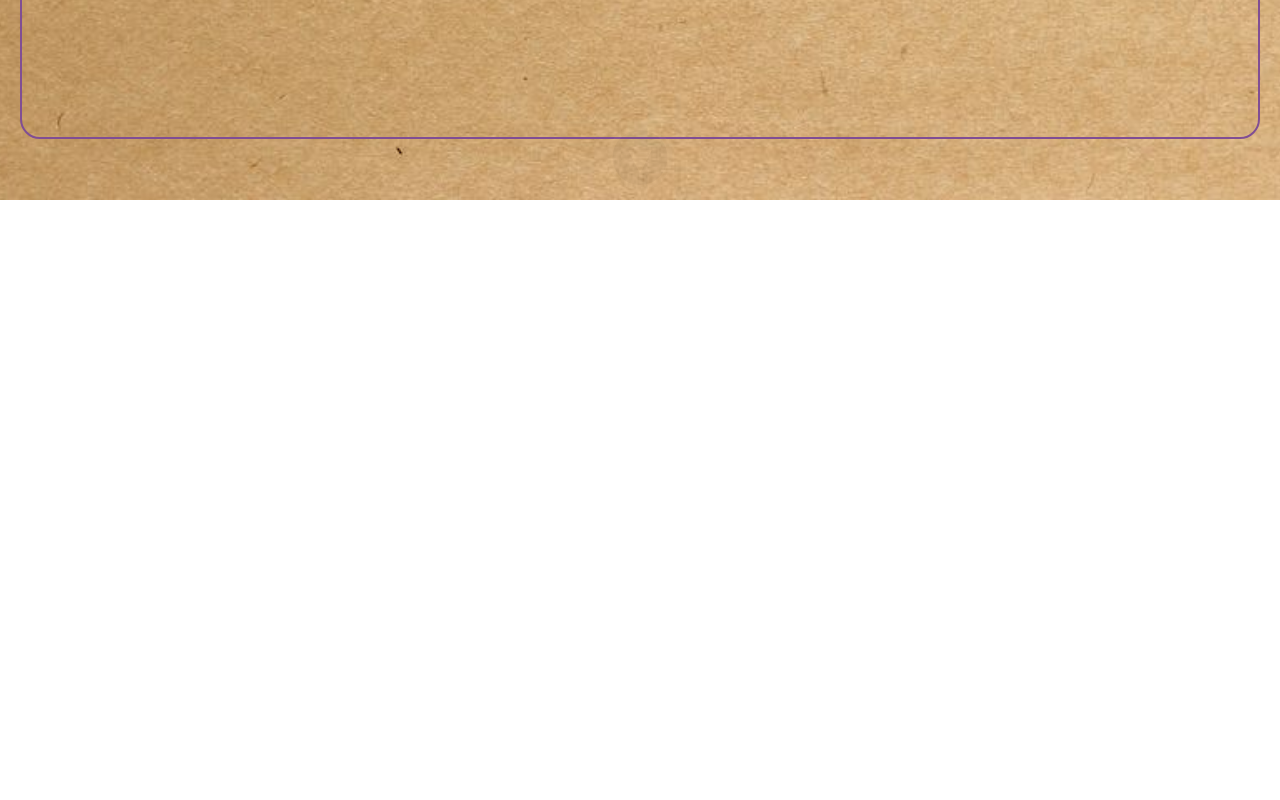
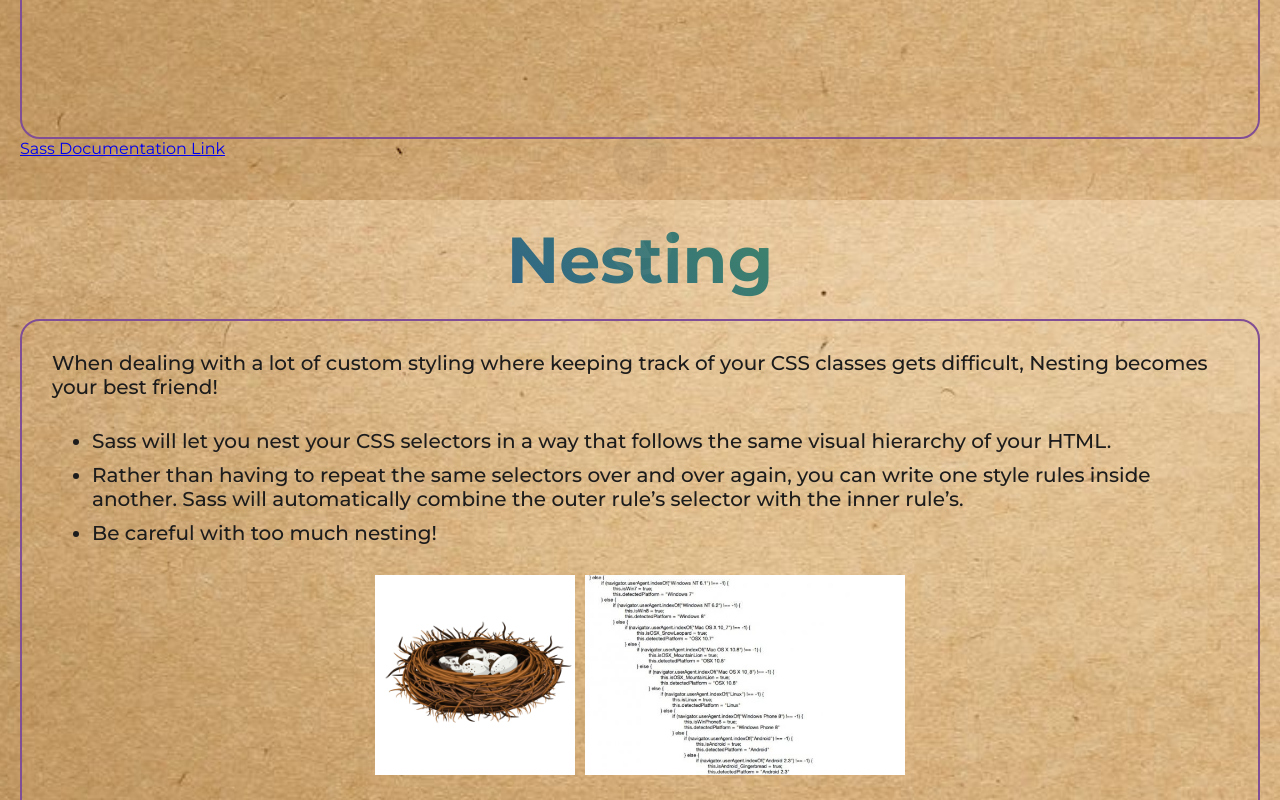
Before and after one commit to garcian5/SassDemo, a Vue app: page / in a window 1280 px wide. Shown: the part 2200-3000 px from the top of the page. Before the commit the page ends 2400 px from the top, so only its background shows below. Built offline with nearby package versions, Linux system fonts and the light colour scheme.

Commit message:
added img

```diff
--- a/src/components/Slide.vue
+++ b/src/components/Slide.vue
@@ -18,7 +18,8 @@
     bodyIsHTML: true,
     bodyText: null,
     bodyList: [],
-    subTitle: null
+    subTitle: null,
+    links: []
   });
 
   const clickedDiv = ref<number | 0>(0);
@@ -33,6 +34,7 @@
       slide.bodyIsHTML = props.slide.bodyIsHTML
       slide.bodyText = props.slide.bodyText;
       slide.bodyList = props.slide.bodyList;
+      slide.links = props.slide.links;
     }
   }
   //#endregion
@@ -47,6 +49,10 @@
     const pageId = "#slide-" + id;
     let pageBottom = document.querySelector(pageId);
     if (pageBottom) pageBottom.scrollIntoView();
+  }
+
+  const getPic = (index: number) => {
+    return '../assets/' + slide.imgs[index] + '.png';
   }
 
   onMounted(setSlideData);
@@ -79,10 +85,14 @@
           </ul>
         </li>
       </ul>
+
+      <div class="imgs" v-if="slide.imgs.length > 0">
+        <img v-for="(img, index) in slide.imgs" :src="img" alt="" :key="img + index" />
+      </div>
     </div>
 
-    <div>
-      <img v-for="(img, index) in slide.imgs" :src="img" alt="" :key="img + index" />
+    <div class="links" v-if="slide.links.length > 0">
+      <a v-for="(link, index) in slide.links" :href="link.href" :key="index">{{ link.linkName }}</a>
     </div>
   </div>
 
@@ -128,6 +138,15 @@
   }
 }
 
+.imgs {
+  display: flex;
+  justify-content: center;
+  align-items: center;
+  gap: 10px;
+  img {
+    max-height: 200px;
+  }
+}
 
 /* https://freefrontend.com/css-border-animations/ */
 /* https://codepen.io/t_afif/pen/rNJegrz */
--- a/src/components/Slides.vue
+++ b/src/components/Slides.vue
@@ -39,7 +39,7 @@
       bodyList: [
         {
           parent: 'SASS/SCSS',
-          children: ['What is SASS?', 'Nesting & Reference symbols', 'Variables & Object Variables', 'Mixins, Functions, @extends', 'Flow Control']
+          children: ['What is SASS?', 'Nesting', 'Variables & Object Variables', 'Mixins, Functions, @extends', 'Flow Control']
         },
         {
           parent: 'Different Ways to Create Grid Layouts with CSS',
@@ -76,9 +76,35 @@
           parent: 'The SASS syntax (.sass)',
           children: ['A rarely used syntax.', 'Uses indentation rather than curly braces to nest statements, and newlines instead of semicolons to separate them.', 'Think: Python syntax']
         }
+      ],
+      links: [
+        {
+          linkName: 'Sass Documentation Link',
+          href: 'https://sass-lang.com/'
+        }
       ]
-    })
+    }),
 
+    new SlideData({
+      title: 'Nesting',
+      bodyIsHTML: false,
+      bodyText: `When dealing with a lot of custom styling where keeping track of your CSS classes gets difficult, Nesting becomes your best friend!`,
+      bodyList: [
+        {
+          parent: 'Sass will let you nest your CSS selectors in a way that follows the same visual hierarchy of your HTML.',
+          children: []
+        },
+        {
+          parent: 'Rather than having to repeat the same selectors over and over again, you can write one style rules inside another. Sass will automatically combine the outer rule’s selector with the inner rule’s.',
+          children: []
+        },
+        {
+          parent: 'Be careful with too much nesting!',
+          children: []
+        }
+      ],
+      imgs: ['public/imgs/nest.jpg', 'public/imgs/nest2.jpg']
+    }),
   ];
 </script>
 
--- a/src/data/schema/SlideData.ts
+++ b/src/data/schema/SlideData.ts
@@ -1,6 +1,10 @@
 export interface IBodyList {
   parent: string;
   children: string[];
+}
+export interface ILinks {
+  linkName: string;
+  href: string;
 }
 
 export class SlideData {
@@ -14,6 +18,8 @@ export class SlideData {
   bodyText: string | null = null;
   bodyList: IBodyList[] = [];
 
+  links: ILinks[] = [];
+
   constructor(slide?: Partial<SlideData>) {
     Object.assign(this, slide);
   }
```
Also changed, not shown: public/imgs/nest.jpg (added), public/imgs/nest2.jpg (added).
